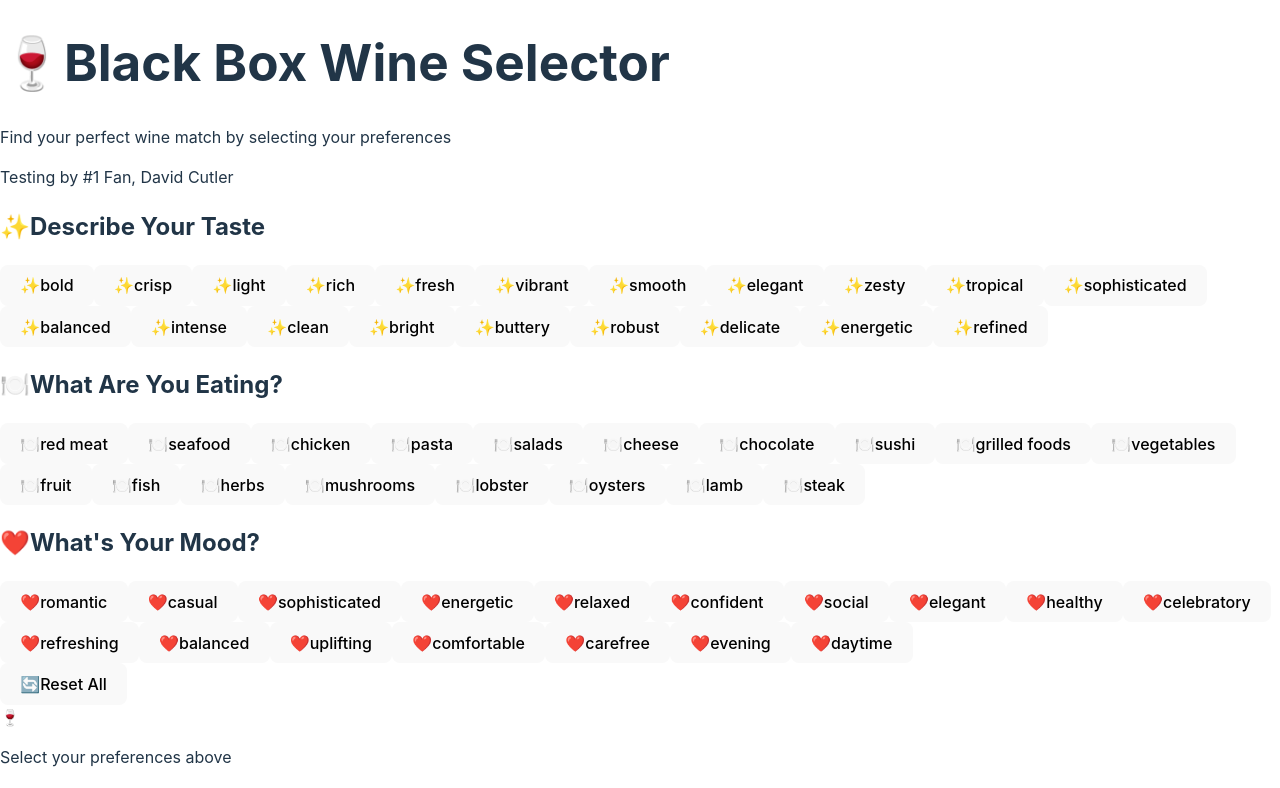
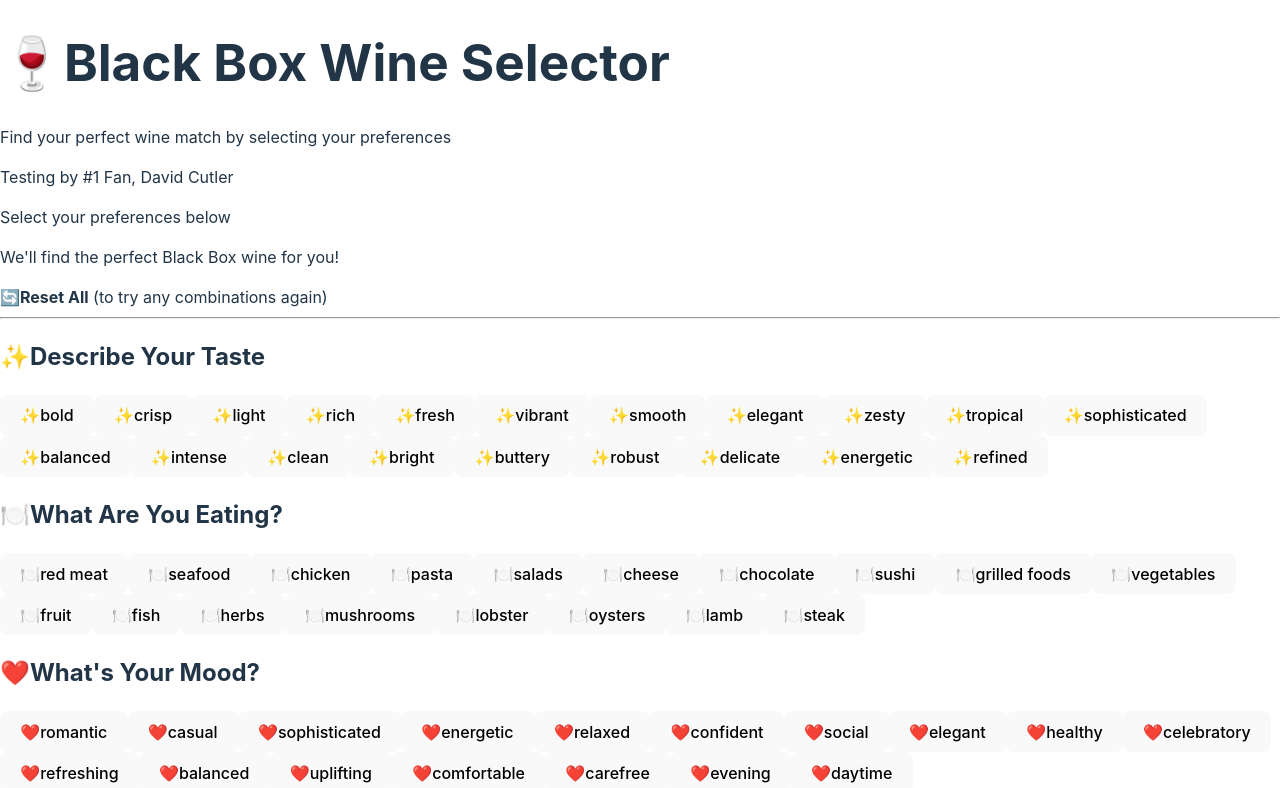
Before and after one commit to dctcutler/vite-react, a React (Vite) app: page / in a window 1280 px wide. Shown: the top 788 px of the page. Built offline with nearby package versions, Linux system fonts and the light colour scheme.

Commit message:
Update App.tsx

```diff
--- a/src/App.tsx
+++ b/src/App.tsx
@@ -210,20 +210,31 @@
   );
 
   return (
-    <div className="min-h-screen bg-gradient-to-br from-purple-50 via-pink-50 to-indigo-50 p-8">
+    <div className="min-h-screen bg-gradient-to-br from-purple-50 via-pink-50 to-indigo-50 px-8 py-8">
       <div className="max-w-6xl mx-auto">
-        <div className="text-center mb-8">
+        <div className="text-center mb-6 px-4">
           <h1 className="text-4xl font-bold text-gray-800 mb-2 flex items-center justify-center gap-3">
             <span className="text-4xl">🍷</span>
             Black Box Wine Selector
           </h1>
           <p className="text-lg text-gray-600 mb-2">Find your perfect wine match by selecting your preferences</p>
-          <p className="text-sm text-gray-500 italic">Testing by #1 Fan, David Cutler</p>
+          <p className="text-sm text-gray-500 italic mb-4">Testing by #1 Fan, David Cutler</p>
+
+          <div className="space-y-2 mb-4">
+            <p className="text-lg text-gray-700">Select your preferences below</p>
+            <p className="text-base text-gray-600">We'll find the perfect Black Box wine for you!</p>
+            <div className="flex items-center justify-center gap-2 text-sm text-gray-500">
+              <span>🔄</span>
+              <span><strong>Reset All</strong> (to try any combinations again)</span>
+            </div>
+          </div>
+
+          <hr className="border-gray-300 my-6" />
         </div>
 
         <div className="bg-white rounded-2xl shadow-xl p-8 mb-8 mx-4">
           <div className="grid md:grid-cols-3 gap-8">
-            <div>
+            <div className="px-4">
               <h2 className="text-xl font-semibold text-gray-800 mb-4 flex items-center gap-2">
                 <span>✨</span>
                 Describe Your Taste
@@ -241,7 +252,7 @@
               </div>
             </div>
 
-            <div>
+            <div className="px-4">
               <h2 className="text-xl font-semibold text-gray-800 mb-4 flex items-center gap-2">
                 <span>🍽️</span>
                 What Are You Eating?
@@ -259,7 +270,7 @@
               </div>
             </div>
 
-            <div>
+            <div className="px-4">
               <h2 className="text-xl font-semibold text-gray-800 mb-4 flex items-center gap-2">
                 <span>❤️</span>
                 What's Your Mood?
@@ -278,7 +289,7 @@
             </div>
           </div>
 
-          <div className="flex justify-center mt-8 gap-4">
+          <div className="flex justify-center mt-8 gap-4 px-4">
             <button
               onClick={resetAll}
               className="flex items-center gap-2 px-6 py-3 bg-gray-200 hover:bg-gray-300 text-gray-700 rounded-lg font-medium transition-all duration-200"
@@ -291,19 +302,19 @@
 
         {showResults && (
           <div className="bg-white rounded-2xl shadow-xl p-8 mx-4">
-            <h2 className="text-2xl font-bold text-gray-800 mb-6 flex items-center gap-2">
+            <h2 className="text-2xl font-bold text-gray-800 mb-6 flex items-center gap-2 px-4">
               <span>🎯</span>
               Your Perfect Wine Matches
             </h2>
 
             {filteredWines.length > 0 ? (
-              <div className="grid md:grid-cols-2 lg:grid-cols-3 gap-6">
+              <div className="grid md:grid-cols-2 lg:grid-cols-3 gap-6 px-4">
                 {filteredWines.map(wine => (
                   <WineCard key={wine.id} wine={wine} />
                 ))}
               </div>
             ) : (
-              <div className="text-center py-12">
+              <div className="text-center py-12 px-4">
                 <span className="text-6xl mb-4 block">🍷</span>
                 <p className="text-xl text-gray-600 mb-2">No matches found</p>
                 <p className="text-gray-500">Try selecting different preferences to find your perfect wine!</p>
@@ -313,7 +324,7 @@
         )}
 
         {!showResults && (
-          <div className="text-center py-12">
+          <div className="text-center py-12 px-4">
             <span className="text-8xl mb-4 block animate-pulse">🍷</span>
             <p className="text-xl text-gray-600 mb-2">Select your preferences above</p>
             <p className="text-gray-500">We'll find the perfect Black Box wine for you!</p>
```
